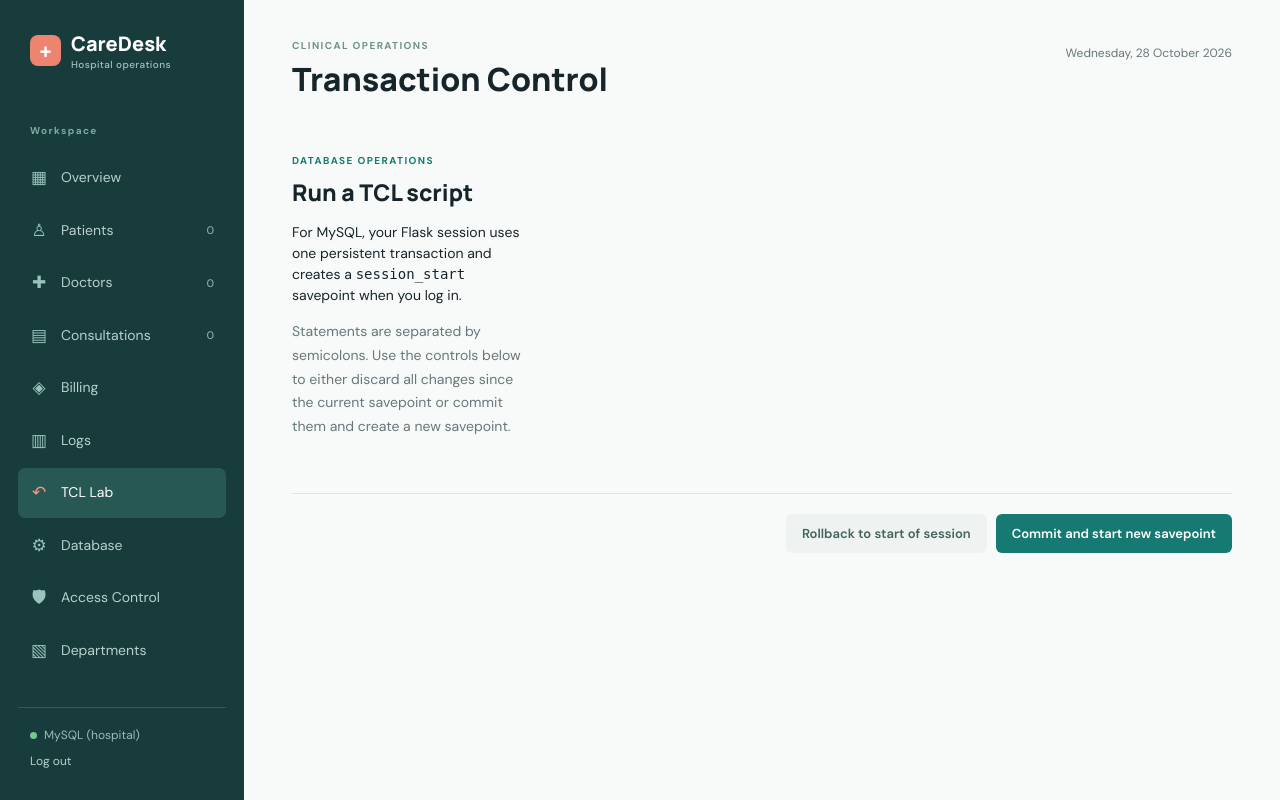
After one commit to termuxBash/HospitalManagement, a Flask app: page /tcl in a window 1280 px wide. The commit adds this page. Run offline with Flask 3, Linux system fonts and the light colour scheme; the visitor is signed in with stand-in values (Sample User, id 1); data that the repository does not hold is empty.

Commit message:
feat: Add TCL Lab for executing transaction control scripts with rollback and commit functionality

```diff
--- a/app.py
+++ b/app.py
@@ -1,6 +1,7 @@
 from pathlib import Path
 import sqlite3
 import json
+import secrets
 from datetime import datetime
 import re
 from decimal import Decimal, InvalidOperation
@@ -23,6 +24,7 @@ LOGIN_PASSWORD = "hospital123"
 app = Flask(__name__)
 app.config["DATABASE"] = BASE_DIR / DEFAULT_DATABASE_NAME
 app.config["SECRET_KEY"] = "hospital-management-local"
+MYSQL_SESSIONS = {}
 
 DEFAULT_BIRTHDATE = "2003-10-24"
 
@@ -180,6 +182,7 @@ def login():
                 request.form.get("password") == LOGIN_PASSWORD):
             session.clear()
             session["logged_in"] = True
+            session["db_session_id"] = secrets.token_urlsafe(32)
             return redirect(url_for("dashboard"))
         flash("Incorrect username or password.", "error")
     return render_template("login.html")
@@ -187,6 +190,7 @@ def login():
 
 @app.route("/logout")
 def logout():
+    close_mysql_session()
     session.clear()
     return redirect(url_for("login"))
 
@@ -379,10 +383,18 @@ def get_db():
         if is_mysql():
             if pymysql is None:
                 raise RuntimeError("PyMySQL package is not installed. Please install it using: pip install pymysql")
-            params = get_mysql_params()
-            conn = pymysql.connect(**params)
-            with conn.cursor() as cur:
-                cur.execute("SET SESSION sql_mode = 'ANSI_QUOTES,STRICT_TRANS_TABLES,NO_ENGINE_SUBSTITUTION'")
+            session_id = session.get("db_session_id")
+            if not session_id:
+                session_id = secrets.token_urlsafe(32)
+                session["db_session_id"] = session_id
+            conn = MYSQL_SESSIONS.get(session_id)
+            if conn is None:
+                conn = pymysql.connect(**get_mysql_params())
+                with conn.cursor() as cur:
+                    cur.execute("SET SESSION sql_mode = 'ANSI_QUOTES,STRICT_TRANS_TABLES,NO_ENGINE_SUBSTITUTION'")
+                    cur.execute("START TRANSACTION")
+                    cur.execute("SAVEPOINT session_start")
+                MYSQL_SESSIONS[session_id] = conn
             g.db = conn
             g.is_mysql = True
         else:
@@ -396,8 +408,32 @@ def get_db():
 @app.teardown_appcontext
 def close_db(_error=None):
     db = g.pop("db", None)
+    if db is not None and not getattr(g, "is_mysql", False):
+        db.close()
+
+
+def close_mysql_session():
+    session_id = session.get("db_session_id")
+    db = MYSQL_SESSIONS.pop(session_id, None) if session_id else None
     if db is not None:
+        db.rollback()
         db.close()
+
+
+def commit_mysql_session():
+    db = get_db()
+    db.commit()
+    with db.cursor() as cursor:
+        cursor.execute("START TRANSACTION")
+        cursor.execute("SAVEPOINT session_start")
+
+
+def reset_mysql_session():
+    db = get_db()
+    db.rollback()
+    with db.cursor() as cursor:
+        cursor.execute("START TRANSACTION")
+        cursor.execute("SAVEPOINT session_start")
 
 
 def ensure_database():
@@ -539,7 +575,7 @@ def ensure_database():
                     "NewDoctorID" INTEGER,
                     "ChangedAt" TEXT NOT NULL DEFAULT CURRENT_TIMESTAMP
                 )''')
-            db.commit()
+            commit_mysql_session()
         finally:
             db.close()
 
@@ -575,10 +611,11 @@ def save_record(query, parameters):
             query_sql = query.replace("?", "%s")
             with db.cursor() as cursor:
                 cursor.execute(query_sql, parameters)
-            db.commit()
+            # Keep the user's changes in the session transaction until the
+            # Commit button creates the next session-start savepoint.
         else:
             db.execute(query, parameters)
-            db.commit()
+            commit_mysql_session()
     except Exception as error:
         db.rollback()
         msg = str(error)
@@ -598,6 +635,85 @@ def save_record(query, parameters):
         flash(message, "error")
         return False
     return True
+
+
+TCL_COMMANDS = {
+    "START TRANSACTION",
+    "BEGIN",
+    "COMMIT",
+    "ROLLBACK",
+}
+SAVEPOINT_COMMAND = re.compile(
+    r"^(?:SAVEPOINT|ROLLBACK\s+TO(?:\s+SAVEPOINT)?|RELEASE(?:\s+SAVEPOINT)?)\s+([A-Za-z_][A-Za-z0-9_]*)$",
+    re.IGNORECASE,
+)
+
+
+def split_sql_script(script):
+    """Split the small, semicolon-delimited scripts accepted by the TCL lab."""
+    statements = [statement.strip() for statement in script.split(";")]
+    return [statement for statement in statements if statement]
+
+
+def execute_tcl_script(script):
+    db = get_db()
+    results = []
+    statements = split_sql_script(script)
+    if not statements:
+        raise ValueError("Enter at least one SQL statement.")
+
+    # MySQL uses the persistent Flask-session connection initialized by
+    # get_db(). SQLite keeps the script transaction scoped to this request.
+    if not is_mysql():
+        db.execute("BEGIN")
+        db.execute("SAVEPOINT session_start")
+
+    for statement in statements:
+        normalized = " ".join(statement.upper().split())
+        if normalized in {"START TRANSACTION", "BEGIN"}:
+            # The lab already starts a transaction before creating its
+            # session-start savepoint.
+            continue
+        if normalized in TCL_COMMANDS:
+            if is_mysql() and normalized in {"START TRANSACTION", "BEGIN"}:
+                continue
+            if is_mysql() and normalized == "COMMIT":
+                commit_mysql_session()
+                continue
+            if is_mysql():
+                with db.cursor() as cursor:
+                    cursor.execute(normalized)
+            else:
+                db.execute(normalized)
+            continue
+
+        savepoint_match = SAVEPOINT_COMMAND.fullmatch(statement)
+        if savepoint_match:
+            command = statement.split()[0].upper()
+            name = savepoint_match.group(1)
+            if command == "ROLLBACK":
+                sql = f"ROLLBACK TO SAVEPOINT `{name}`"
+            elif command == "RELEASE":
+                sql = f"RELEASE SAVEPOINT `{name}`"
+            else:
+                sql = f"SAVEPOINT `{name}`"
+            if is_mysql():
+                with db.cursor() as cursor:
+                    cursor.execute(sql)
+            else:
+                db.execute(sql)
+            continue
+
+        if is_mysql():
+            with db.cursor() as cursor:
+                cursor.execute(statement)
+                if cursor.description:
+                    results.append({"statement": statement, "rows": cursor.fetchall()})
+        else:
+            cursor = db.execute(statement)
+            if cursor.description:
+                results.append({"statement": statement, "rows": [dict(row) for row in cursor.fetchall()]})
+    return results
 
 
 def grouped_by_patient(records):
@@ -929,6 +1045,60 @@ def logs():
     )
 
 
+@app.route("/tcl", methods=("GET", "POST"))
+def tcl_lab():
+    script = request.form.get("script", "") if request.method == "POST" else ""
+    results = []
+    if request.method == "POST":
+        try:
+            results = execute_tcl_script(script)
+            flash(
+                "TCL script executed. Changes are permanent only after COMMIT; "
+                "uncommitted changes are rolled back when the connection closes.",
+                "success",
+            )
+        except Exception as error:
+            try:
+                reset_mysql_session() if is_mysql() else get_db().rollback()
+            except Exception:
+                pass
+            flash(f"TCL error: {error}", "error")
+    return render_template(
+        "tcl.html",
+        script=script,
+        results=results,
+        db_type="mysql" if is_mysql() else "sqlite",
+    )
+
+
+@app.post("/tcl/rollback")
+def tcl_rollback():
+    if not is_mysql():
+        flash("Session rollback controls are available only for MySQL.", "error")
+        return redirect(url_for("tcl_lab"))
+    try:
+        db = get_db()
+        with db.cursor() as cursor:
+            cursor.execute("ROLLBACK TO SAVEPOINT session_start")
+        flash("Rolled back to the start of this database session.", "success")
+    except Exception as error:
+        flash(f"Could not roll back the MySQL session: {error}", "error")
+    return redirect(url_for("tcl_lab"))
+
+
+@app.post("/tcl/commit")
+def tcl_commit():
+    if not is_mysql():
+        flash("Session commit controls are available only for MySQL.", "error")
+        return redirect(url_for("tcl_lab"))
+    try:
+        commit_mysql_session()
+        flash("Changes committed. A new session savepoint is now active.", "success")
+    except Exception as error:
+        flash(f"Could not commit the MySQL session: {error}", "error")
+    return redirect(url_for("tcl_lab"))
+
+
 @app.route("/settings/database", methods=("GET", "POST"))
 def database_settings():
     cfg = read_database_config()
@@ -1007,7 +1177,7 @@ def access_control():
                     with db.cursor() as cur:
                         cur.execute(f"CREATE USER IF NOT EXISTS '{username}'@'{host}' IDENTIFIED BY %s", (password,))
                         cur.execute("FLUSH PRIVILEGES")
-                    db.commit()
+                    commit_mysql_session()
                     flash(f"User '{username}'@'{host}' created successfully.", "success")
                 except Exception as e:
                     flash(f"Error creating user: {e}", "error")
@@ -1023,7 +1193,7 @@ def access_control():
                     with db.cursor() as cur:
                         cur.execute(f"DROP USER IF EXISTS '{username}'@'{host}'")
                         cur.execute("FLUSH PRIVILEGES")
-                    db.commit()
+                    commit_mysql_session()
                     flash(f"User '{username}'@'{host}' deleted.", "success")
                 except Exception as e:
                     flash(f"Error dropping user: {e}", "error")
@@ -1054,7 +1224,7 @@ def access_control():
                             else:
                                 cur.execute(f"REVOKE {privilege} ON {target} FROM '{user_part}'@'{host_part}'")
                         cur.execute("FLUSH PRIVILEGES")
-                    db.commit()
+                    commit_mysql_session()
                     flash(f"Executed: {priv_action} {privilege} ON {target} for '{user_part}'@'{host_part}'.", "success")
                 except Exception as e:
                     flash(f"Error modifying privileges: {e}", "error")
--- a/templates/base.html
+++ b/templates/base.html
@@ -31,6 +31,8 @@
         href="{{ url_for('billing') }}"><span>◈</span>Billing</a>
       <a class="nav-link {% if request.endpoint in ['logs', 'billing_audit'] %}active{% endif %}"
         href="{{ url_for('logs') }}"><span>▥</span>Logs</a>
+      <a class="nav-link {% if request.endpoint == 'tcl_lab' %}active{% endif %}"
+        href="{{ url_for('tcl_lab') }}"><span>↶</span>TCL Lab</a>
       <a class="nav-link {% if request.endpoint == 'database_settings' %}active{% endif %}"
         href="{{ url_for('database_settings') }}"><span>⚙</span>Database</a>
       <a class="nav-link {% if request.endpoint == 'access_control' %}active{% endif %}"
--- /dev/null
+++ b/templates/tcl.html
@@ -0,0 +1,53 @@
+{% extends 'base.html' %}
+{% block title %}TCL Lab{% endblock %}
+{% block heading %}Transaction Control{% endblock %}
+
+{% block content %}
+<div class="form-layout">
+  <div class="form-note">
+    <p class="eyebrow">DATABASE OPERATIONS</p>
+    <h2>Run a TCL script</h2>
+    <p>
+      For MySQL, your Flask session uses one persistent transaction and creates
+      a <code>session_start</code> savepoint when you log in.
+    </p>
+    <p>
+      Statements are separated by semicolons. Use the controls below to either
+      discard all changes since the current savepoint or commit them and create
+      a new savepoint.
+    </p>
+  </div>
+</div>
+
+{% if db_type == 'mysql' %}
+<div class="form-actions" style="margin-top: 20px;">
+  <form method="post" action="{{ url_for('tcl_rollback') }}">
+    <button class="button secondary" type="submit">Rollback to start of session</button>
+  </form>
+  <form method="post" action="{{ url_for('tcl_commit') }}">
+    <button class="button" type="submit">Commit and start new savepoint</button>
+  </form>
+</div>
+{% endif %}
+
+{% if results %}
+<section class="panel" style="margin-top: 24px;">
+  <h2>Query results</h2>
+  {% for result in results %}
+  <h3><code>{{ result.statement }}</code></h3>
+  {% if result.rows %}
+  <div class="table-wrap">
+    <table>
+      <thead><tr>{% for key in result.rows[0] %}<th>{{ key }}</th>{% endfor %}</tr></thead>
+      <tbody>
+        {% for row in result.rows %}
+        <tr>{% for value in row.values() %}<td>{{ value }}</td>{% endfor %}</tr>
+        {% endfor %}
+      </tbody>
+    </table>
+  </div>
+  {% else %}<p>No rows returned.</p>{% endif %}
+  {% endfor %}
+</section>
+{% endif %}
+{% endblock %}
```
Also changed, not shown: README.md.
